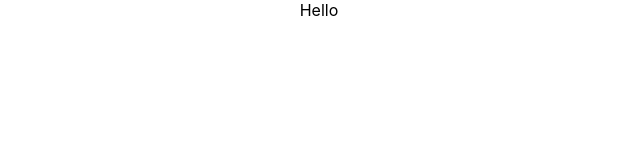
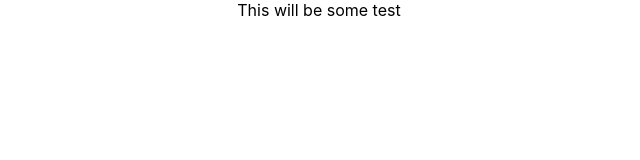
Before and after one commit to Ttricio/Calculator-01-React, a React (Create React App) app: page / in a window 1280 px wide. Shown: the top 160 px of the page, without its empty margins (321-961 px from the left). Built offline with nearby package versions, Linux system fonts and the light colour scheme.

Commit message:
test commit

```diff
--- a/src/App.js
+++ b/src/App.js
@@ -4,7 +4,7 @@ import './App.css';
 function App() {
   return (
     <div className="App">
-      Hello
+      This will be some test
     </div>
   );
 }
```
